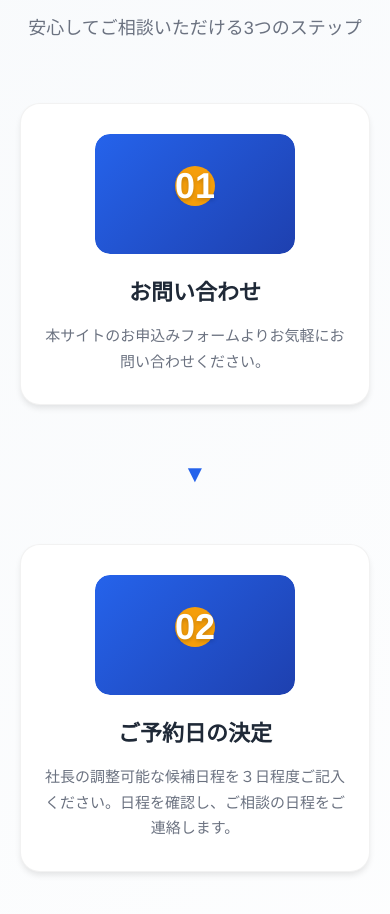
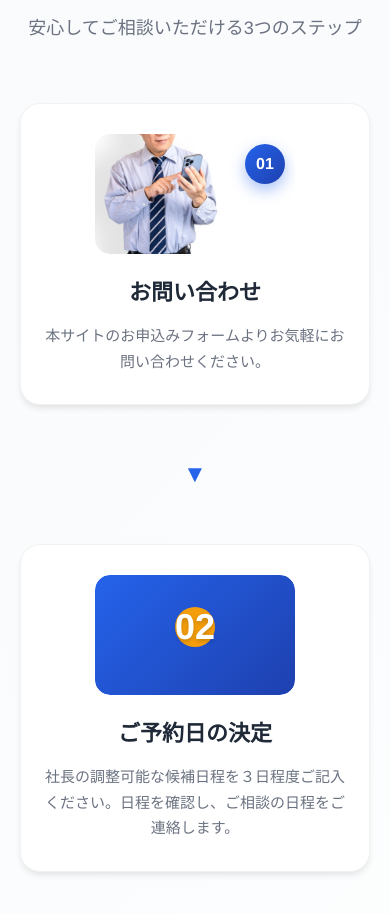
Before and after one commit to junagashima/ai-secretary-lp, a website built with Vite: page index.html in a window 390 px wide. Shown: the part 9060-9974 px from the top of the page. Built offline with nearby package versions, Linux system fonts and the light colour scheme.

Commit message:
お問い合わせステップ画像追加: スマホ操作画像でリアル感向上、手元フォーカス、オーバーレイ番号付き

```diff
--- a/index.html
+++ b/index.html
@@ -310,10 +310,8 @@
             <div class="flow-steps">
                 <div class="flow-step">
                     <div class="step-image">
-                        <!-- 将来的に画像を追加するエリア -->
-                        <div class="step-placeholder">
-                            <span class="step-number">01</span>
-                        </div>
+                        <img src="/images/consultation-step1-contact.jpg" alt="スマホでお問い合わせをする経営者" />
+                        <div class="step-number-overlay">01</div>
                     </div>
                     <div class="step-details">
                         <h4>お問い合わせ</h4>
--- a/style.css
+++ b/style.css
@@ -347,17 +347,38 @@ body {
     margin: 0;
 }
 
-/* 将来の画像対応 */
+/* 画像対応スタイル */
 .step-image img {
     width: 100%;
     height: 100%;
     object-fit: cover;
+    /* スマホの手元部分にフォーカス */
+    object-position: center 40%;
     border-radius: 15px;
     transition: transform 0.3s ease;
 }
 
 .step-image:hover img {
     transform: scale(1.05);
+}
+
+/* ステップ番号のオーバーレイ */
+.step-number-overlay {
+    position: absolute;
+    top: 15px;
+    right: 15px;
+    width: 50px;
+    height: 50px;
+    background: linear-gradient(135deg, var(--primary-color), var(--secondary-color));
+    color: var(--white);
+    border-radius: 50%;
+    display: flex;
+    align-items: center;
+    justify-content: center;
+    font-size: 20px;
+    font-weight: 700;
+    box-shadow: 0 6px 15px rgba(37, 99, 235, 0.4);
+    z-index: 2;
 }
 
 .flow-arrow {
@@ -2194,6 +2215,14 @@ body {
         font-size: 36px;
     }
 
+    .step-number-overlay {
+        top: 10px;
+        right: 10px;
+        width: 40px;
+        height: 40px;
+        font-size: 16px;
+    }
+
     .flow-cta {
         margin-top: 40px;
         padding: 30px 20px;
```
Also changed, not shown: public/images/consultation-step1-contact.jpg (added).
